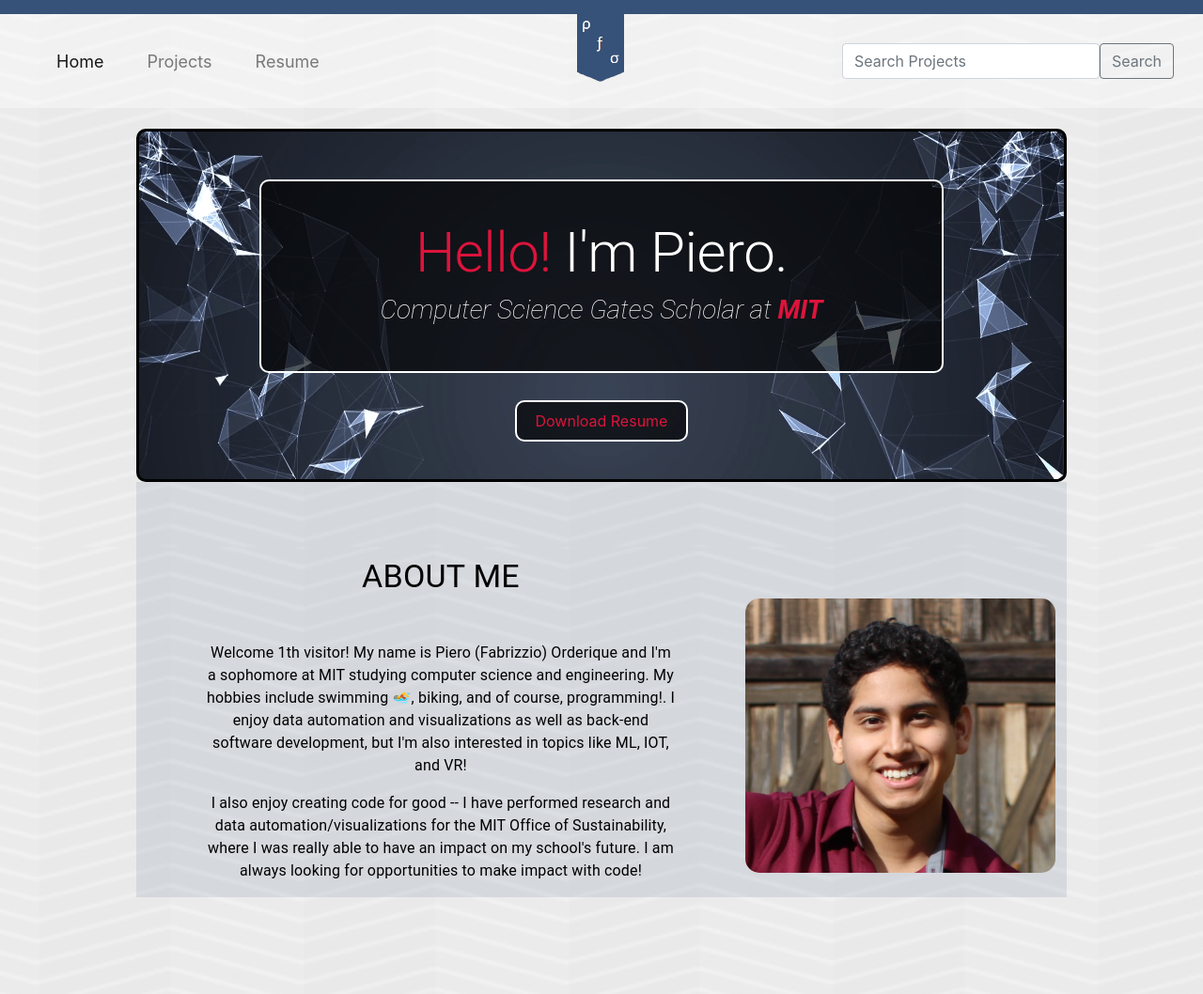
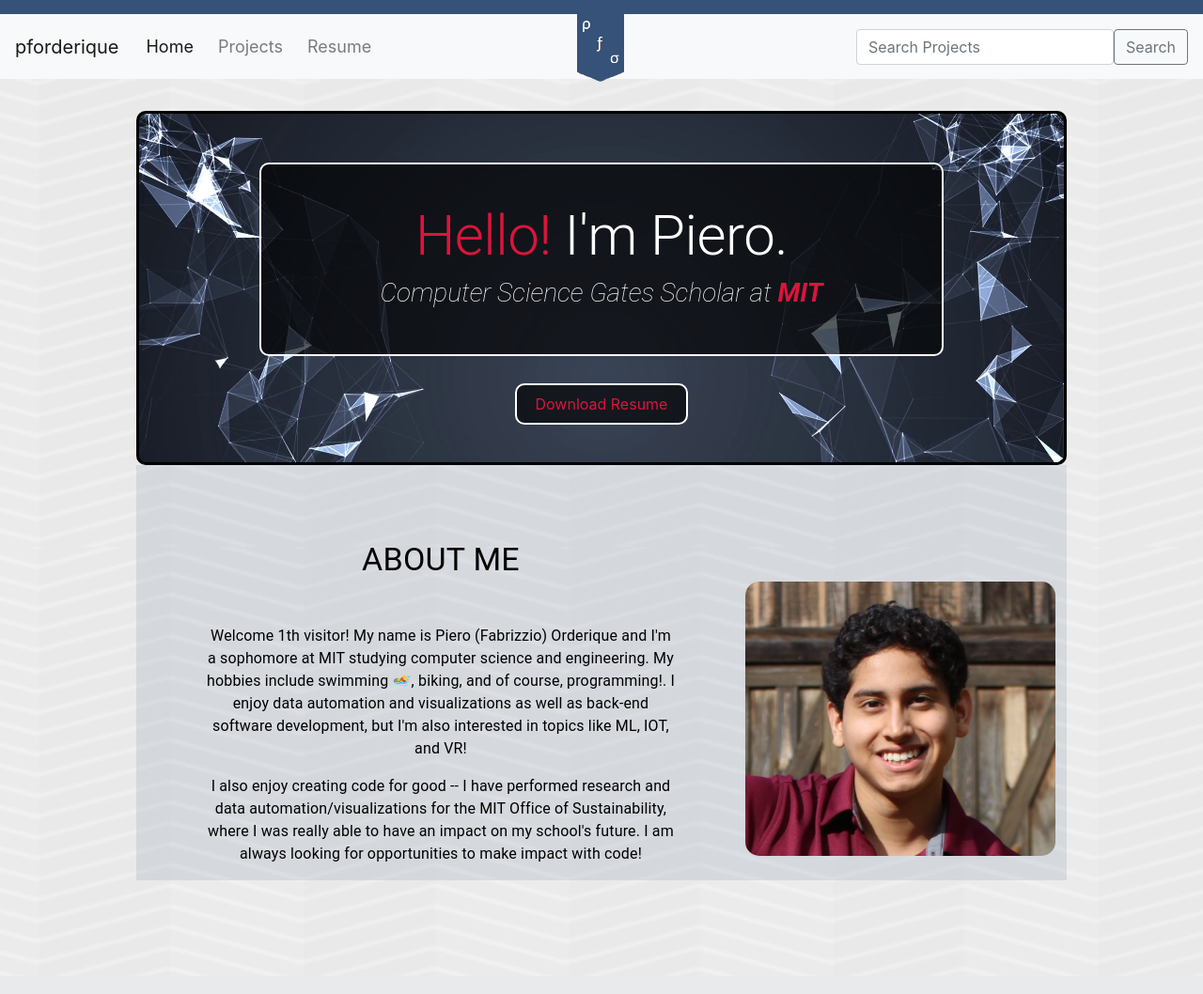
Before and after one commit to pforderique/pforderique.com, a Flask app: page /home in a window 1280 px wide. Shown: the whole page at 94% size. After the commit the page ends 937 px from the top, so only its background shows below. Run offline with Flask 2, Linux system fonts and the light colour scheme; data comes from the database, SQL or seed files in the repository; some libraries are stand-ins or nearby versions.

Commit message:
response navbar now

```diff
--- a/website/static/styles/main.css
+++ b/website/static/styles/main.css
@@ -1,6 +1,7 @@
 /* main body container */
 .containerx {
     margin: 0 8% 7%;
+    padding-top: 1%;
 }
 
 /* main webpage titler for portfiolio pages */
@@ -30,7 +31,7 @@
 
 .portfolio-navbar{
     background-color: rgba(255, 255, 255, 0.342);
-    height: 100px;
+    /* height: 100px; */
     font-size: large;
 }
 
--- a/website/templates/base.html
+++ b/website/templates/base.html
@@ -28,31 +28,29 @@
       <div class="top-navy"></div>
       <img class="flag-image" src="/static/images/pfologo-rvbg.png">
 
-      <!--bootstrap navbar. look at bootstrap website for more options------>
-      <nav class="navbar navbar-expand-lg navbar-light portfolio-navbar">
-        <div class="container-fluid">
-          <a class="navbar-brand" href="#"></a>
-          <button class="navbar-toggler" type="button" data-bs-toggle="collapse" data-bs-target="#navbarSupportedContent" aria-controls="navbarSupportedContent" aria-expanded="false" aria-label="Toggle navigation">
+
+      <nav class="navbar navbar-expand-lg navbar-light bg-light portfolio-navbar">
+        <a class="navbar-brand" href="#">pforderique</a>
+        <button class="navbar-toggler" type="button" data-toggle="collapse" data-target="#navbarSupportedContent" aria-controls="navbarSupportedContent" aria-expanded="false" aria-label="Toggle navigation">
           <span class="navbar-toggler-icon"></span>
         </button>
+
         <div class="collapse navbar-collapse" id="navbarSupportedContent">
-            <ul class="navbar-nav me-auto mb-2 mb-lg-0">
-              <li class="nav-item spaced">
+          <ul class="navbar-nav mr-auto">
+            <li class="nav-item">
               <a class="add-bottom nav-link" aria-current="page" href="{{url_for('views.home')}}">Home</a>
             </li>
-              <li class="nav-item spaced">
+            <li class="nav-item">
               <a class="add-bottom nav-link" href="{{url_for('views.projects')}}">Projects</a>
             </li>
-              <li class="nav-item spaced">
+            <li class="nav-item">
               <a class="add-bottom nav-link" href="{{url_for('views.resume')}}">Resume</a>
             </li>
           </ul>
-            <!--SEARCH BAR FOR PROJECTS-->
           <form class="d-flex ml-auto" action="{{url_for('views.projects')}}">
             <input class="form-control me-2" type="search" placeholder="Search Projects" aria-label="Search" name="name">
             <button class="btn btn-outline-secondary" type="submit">Search</button>
           </form>
-          </div>
         </div>
       </nav>
 
@@ -63,21 +61,9 @@
       </div>
 
       <!------------------------- JS FOR BOOTSTRAP ANI ---------------------------->
-      <script
-        src="https://code.jquery.com/jquery-3.2.1.slim.min.js"
-        integrity="sha384-KJ3o2DKtIkvYIK3UENzmM7KCkRr/rE9/Qpg6aAZGJwFDMVNA/GpGFF93hXpG5KkN"
-        crossorigin="anonymous"
-      ></script>
-      <script
-        src="https://cdnjs.cloudflare.com/ajax/libs/popper.js/1.12.9/umd/popper.min.js"
-        integrity="sha384-ApNbgh9B+Y1QKtv3Rn7W3mgPxhU9K/ScQsAP7hUibX39j7fakFPskvXusvfa0b4Q"
-        crossorigin="anonymous"
-      ></script>
-      <script
-        src="https://maxcdn.bootstrapcdn.com/bootstrap/4.0.0/js/bootstrap.min.js"
-        integrity="sha384-JZR6Spejh4U02d8jOt6vLEHfe/JQGiRRSQQxSfFWpi1MquVdAyjUar5+76PVCmYl"
-        crossorigin="anonymous"
-      ></script>
+      <script src="https://code.jquery.com/jquery-3.3.1.slim.min.js" integrity="sha384-q8i/X+965DzO0rT7abK41JStQIAqVgRVzpbzo5smXKp4YfRvH+8abtTE1Pi6jizo" crossorigin="anonymous"></script>
+      <script src="https://cdnjs.cloudflare.com/ajax/libs/popper.js/1.14.7/umd/popper.min.js" integrity="sha384-UO2eT0CpHqdSJQ6hJty5KVphtPhzWj9WO1clHTMGa3JDZwrnQq4sF86dIHNDz0W1" crossorigin="anonymous"></script>
+      <script src="https://stackpath.bootstrapcdn.com/bootstrap/4.3.1/js/bootstrap.min.js" integrity="sha384-JjSmVgyd0p3pXB1rRibZUAYoIIy6OrQ6VrjIEaFf/nJGzIxFDsf4x0xIM+B07jRM" crossorigin="anonymous"></script>
       <!---------------- OWN JS SCRIPTS -------------------->
       <script
         type="text/javascript"
```
Lines whose indentation alone changed are shown as unchanged.
